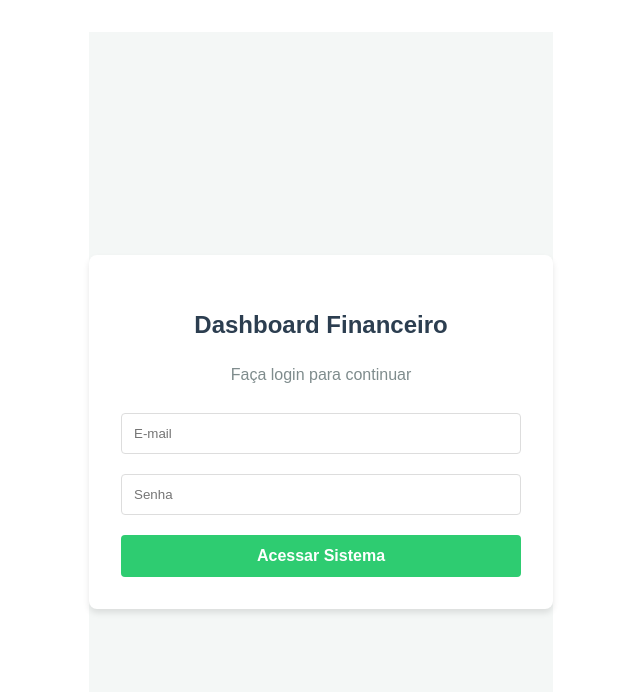
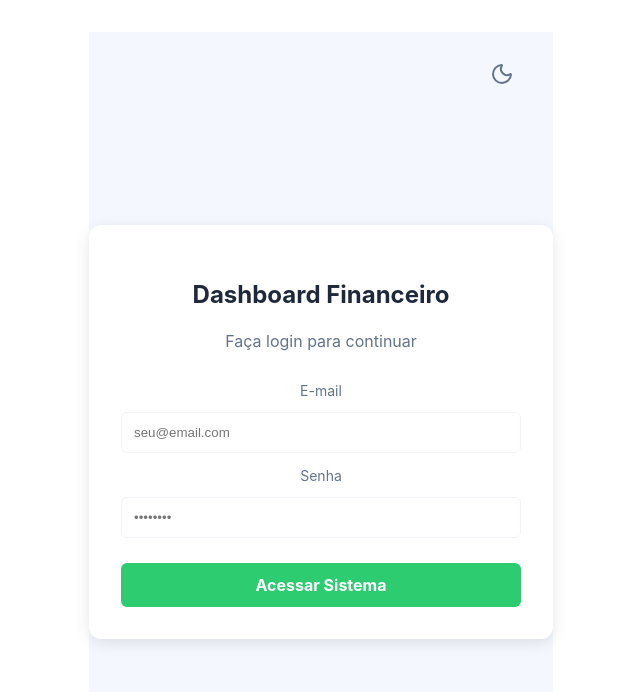
Before and after one commit to roberto-mazor/dashboard-financeiro-projeto-pi, a React app in the folder frontend/: page / in a window 1280 px wide. Shown: the top 692 px of the page, without its empty margins (319-959 px from the left). Built offline with nearby package versions, Linux system fonts and the light colour scheme; no server answers; the HTML template or start-up script is replaced by a standard one.

Commit message:
Style: Adicionado modo Claro / Escuro

```diff
--- a/frontend/src/pages/Dashboard.jsx
+++ b/frontend/src/pages/Dashboard.jsx
@@ -31,8 +31,8 @@ const Dashboard = () => {
 // Dados do Usuário
 const storedUser = localStorage.getItem('user');
 const user = storedUser && storedUser !== "undefined" ? JSON.parse(storedUser) : { nome: 'Usuário' };
+// Helper para alertas
 
-  // Helper para alertas
 const mostrarFeedback = (msg, tipo) => {
   setFeedback({ mensagem: msg, tipo });
   setTimeout(() => setFeedback({ mensagem: '', tipo: '' }), 3000);
--- a/frontend/src/pages/Login.jsx
+++ b/frontend/src/pages/Login.jsx
@@ -1,8 +1,11 @@
 import { useState } from 'react';
 import { useNavigate } from 'react-router-dom';
+import { Sun, Moon } from 'lucide-react';
 import api from '../services/api';
+import { useTheme } from '../contexts/ThemeContext';
 
 const Login = () => {
+  const { theme, isDarkMode, toggleTheme } = useTheme();
   const [email, setEmail] = useState('');
   const [senha, setSenha] = useState('');
   const [loading, setLoading] = useState(false);
@@ -11,19 +14,14 @@ const Login = () => {
   const handleLogin = async (e) => {
     e.preventDefault();
     setLoading(true);
-
     try {
       const response = await api.post('/auth/login', { email, senha });
-
-      // Salva o token e dados básicos no localStorage
       localStorage.setItem('token', response.data.token);
       localStorage.setItem('user', JSON.stringify(response.data.user));
-
-      // Redireciona para o Dashboard
       navigate('/dashboard');
     } catch (error) {
       console.error('Erro no login:', error);
-      alert(error.response?.data?.message || 'Falha ao conectar com o servidor. Verifique se a API está online.');
+      alert(error.response?.data?.message || 'Falha ao conectar com o servidor.');
     } finally {
       setLoading(false);
     }
@@ -36,24 +34,39 @@ const Login = () => {
       alignItems: 'center',
       justifyContent: 'center',
       height: '100vh',
-      backgroundColor: '#f4f7f6',
-      fontFamily: 'Arial, sans-serif'
+      backgroundColor: theme.background,
+      fontFamily: 'Inter, Arial, sans-serif',
+      transition: 'background-color 0.3s ease',
+      position: 'relative'
+    },
+    themeToggle: {
+      position: 'absolute',
+      top: '20px',
+      right: '20px',
+      background: 'none',
+      border: 'none',
+      cursor: 'pointer'
     },
     card: {
-      backgroundColor: '#fff',
+      backgroundColor: theme.surface,
       padding: '2rem',
-      borderRadius: '8px',
-      boxShadow: '0 4px 6px rgba(0,0,0,0.1)',
-      width: '100%',
-      maxWidth: '400px'
+      borderRadius: '12px',
+      boxShadow: isDarkMode ? '0 4px 20px rgba(0,0,0,0.5)' : '0 4px 15px rgba(0,0,0,0.1)',
+      width: '90%',
+      maxWidth: '400px',
+      transition: 'background-color 0.3s ease'
     },
     input: {
       width: '100%',
       padding: '12px',
       margin: '10px 0',
-      borderRadius: '4px',
-      border: '1px solid #ddd',
-      boxSizing: 'border-box'
+      borderRadius: '6px',
+      border: `1px solid ${theme.border}`,
+      backgroundColor: theme.inputBg,
+      color: theme.text,
+      boxSizing: 'border-box',
+      outline: 'none',
+      transition: 'all 0.3s ease'
     },
     button: {
       width: '100%',
@@ -61,32 +74,44 @@ const Login = () => {
       backgroundColor: '#2ecc71',
       color: 'white',
       border: 'none',
-      borderRadius: '4px',
+      borderRadius: '6px',
       cursor: 'pointer',
       fontSize: '16px',
       fontWeight: 'bold',
-      marginTop: '10px'
+      marginTop: '15px',
+      transition: 'opacity 0.2s'
     }
   };
 
   return (
     <div style={styles.container}>
+      {/* Botão de Tema na Tela de Login */}
+      <button onClick={toggleTheme} style={styles.themeToggle} title="Alternar Tema">
+        {isDarkMode ? <Sun size={24} color="#fbbf24" /> : <Moon size={24} color="#64748b" />}
+      </button>
+
       <div style={styles.card}>
-        <h2 style={{ textAlign: 'center', color: '#2c3e50' }}>Dashboard Financeiro</h2>
-        <p style={{ textAlign: 'center', color: '#7f8c8d' }}>Faça login para continuar</p>
+        <h2 style={{ textAlign: 'center', color: theme.text, marginBottom: '5px' }}>
+          Dashboard Financeiro
+        </h2>
+        <p style={{ textAlign: 'center', color: theme.textSecondary, marginBottom: '25px' }}>
+          Faça login para continuar
+        </p>
 
         <form onSubmit={handleLogin}>
+          <label style={{ color: theme.textSecondary, fontSize: '14px' }}>E-mail</label>
           <input
             type="email"
-            placeholder="E-mail"
+            placeholder="seu@email.com"
             value={email}
             onChange={(e) => setEmail(e.target.value)}
             style={styles.input}
             required
           />
+          <label style={{ color: theme.textSecondary, fontSize: '14px' }}>Senha</label>
           <input
             type="password"
-            placeholder="Senha"
+            placeholder="••••••••"
             value={senha}
             onChange={(e) => setSenha(e.target.value)}
             style={styles.input}
@@ -94,7 +119,11 @@ const Login = () => {
           />
           <button
             type="submit"
-            style={{...styles.button, backgroundColor: loading ? '#95a5a6' : '#2ecc71'}}
+            style={{
+              ...styles.button,
+              backgroundColor: loading ? theme.textSecondary : '#2ecc71',
+              cursor: loading ? 'not-allowed' : 'pointer'
+            }}
             disabled={loading}
           >
             {loading ? 'Entrando...' : 'Acessar Sistema'}
```
Lines whose indentation alone changed are shown as unchanged.
